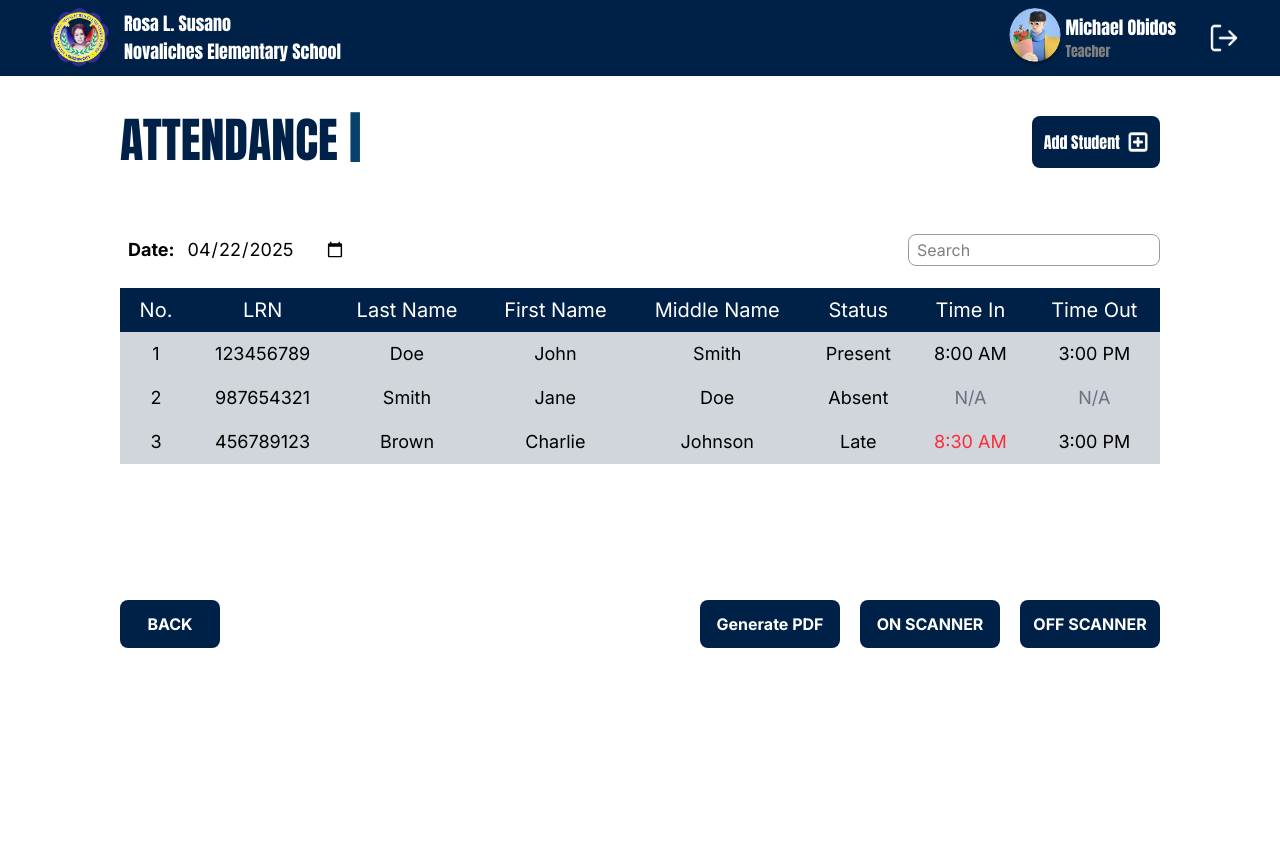
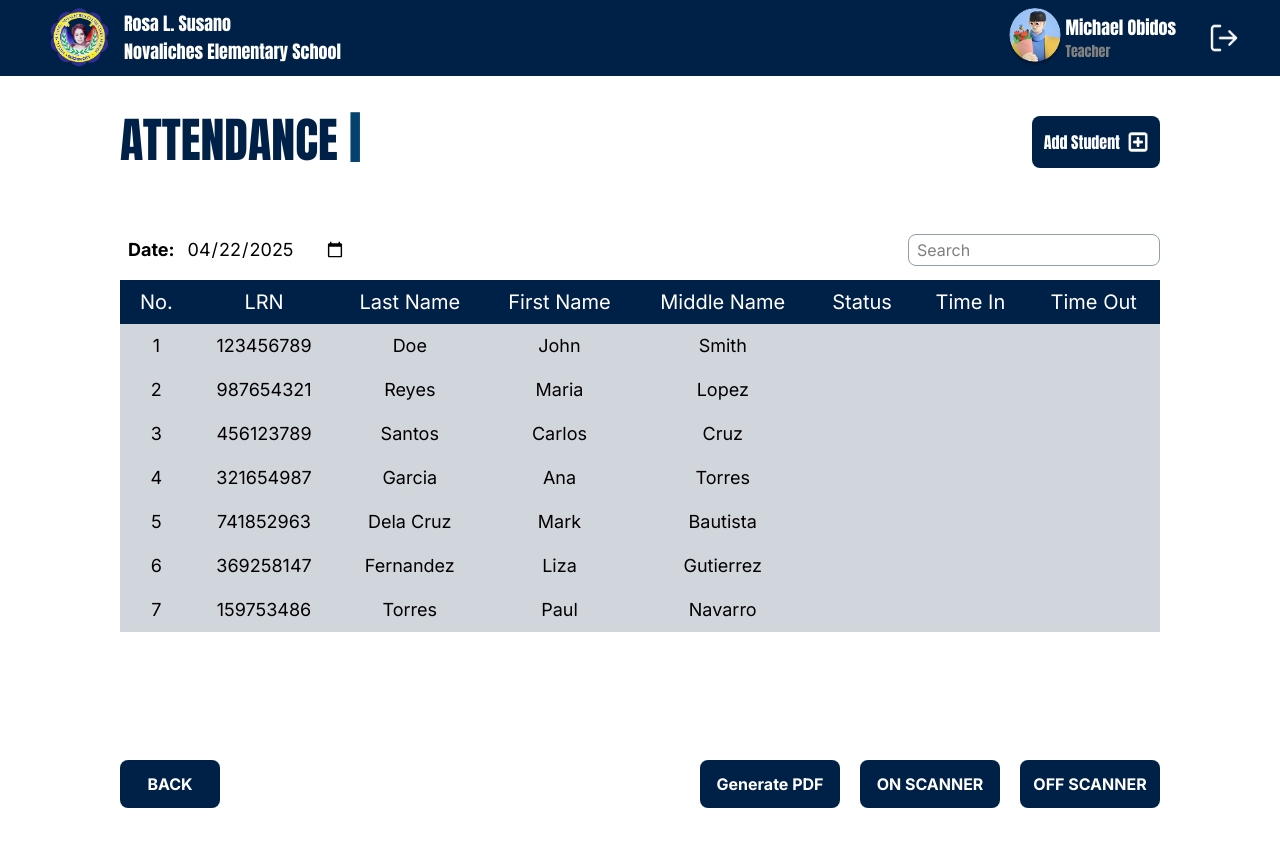
Before and after one commit to Kael1817/HCI-KID-SAFE, a React (Vite) app: page /attendance in a window 1280 px wide. Before the commit the page ends 800 px from the top, so only its background shows below. Built offline with nearby package versions, Linux system fonts and the light colour scheme.

Commit message:
fix the tables(InfoTable)

```diff
--- /dev/null
+++ b/src/Components/InfoTable.jsx
@@ -0,0 +1,111 @@
+import { useState } from "react";
+
+function InfoTable({ columns, data }) {
+  const [showModal, setShowModal] = useState(false);
+  const [selectedRow, setSelectedRow] = useState(null);
+
+  const handleCellClick = (rowData) => {
+    setSelectedRow({ ...rowData }); // make a copy for editing
+    setShowModal(true);
+  };
+
+  const closeModal = () => {
+    setShowModal(false);
+    setSelectedRow(null);
+  };
+
+  const handleChange = (e, key) => {
+    setSelectedRow({ ...selectedRow, [key]: e.target.value });
+  };
+
+  const handleUpdate = () => {
+    console.log("Updated data:", selectedRow);
+    // Add your update logic here (e.g. send to backend or update parent state)
+    closeModal();
+  };
+
+  return (
+    <div className="info-table relative">
+      <table className="w-full border-collapse text-center">
+        <thead>
+          <tr className="bg-primary text-white text-xl">
+            {columns.map((column, index) => (
+              <th key={index} className="px-4 py-2">{column.header}</th>
+            ))}
+          </tr>
+        </thead>
+        <tbody>
+          {data.map((row, rowIndex) => (
+            <tr
+              key={rowIndex}
+              className="bg-gray-300 text-lg cursor-pointer transition-all duration-200 hover:bg-blue-400 hover:shadow-md hover:font-semibold"
+              onClick={() => handleCellClick(row)}
+            >
+              {columns.map((column, colIndex) => (
+                <td key={colIndex} className="px-4 py-2">{row[column.accessor]}</td>
+              ))}
+            </tr>
+          ))}
+        </tbody>
+      </table>
+
+      {showModal && selectedRow && (
+        <div className="fixed top-0 left-0 w-full h-full bg-secondary bg-opacity-90 flex items-center justify-center z-50">
+          <div className="bg-white p-6 rounded-lg shadow-lg w-[1000px] max-h-[90vh] overflow-y-auto ">
+            <h2 className="text-xl font-bold text-primary mb-3 text-center">STUDENT INFORMATION</h2>
+            {columns.map((col, index) => (
+              <div key={index} className="mb-3 text-left flex gap-2 items-center">
+                <label className="flex w-40 font-semibold text-sm mb-1">{col.header}</label>
+                {/* Check if the column is one of the editable text fields */}
+                {["id", "name", "last name", "middle name", "lrn"].includes(col.accessor) ? (
+                  <input
+                    type="text"
+                    value={selectedRow[col.accessor]}
+                    onChange={(e) => handleChange(e, col.accessor)}
+                    className="flex w-full border border-gray-400 rounded px-3 py-1"
+                  />
+                ) : col.accessor === "status" ? (
+                  <select
+                    value={selectedRow[col.accessor]}
+                    onChange={(e) => handleChange(e, col.accessor)}
+                    className="flex w-full border border-gray-400 rounded px-3 py-1"
+                  >
+                    <option value="Absent">Absent</option>
+                    <option value="Present">Present</option>
+                    <option value="Late">Late</option>
+                  </select>
+                ) : col.accessor === "timeIn" || col.accessor === "timeOut" ? (
+                  <input
+                    type="time"
+                    value={selectedRow[col.accessor]}
+                    onChange={(e) => handleChange(e, col.accessor)}
+                    className="flex w-full border border-gray-400 rounded px-3 py-1"
+                  />
+                ) : (
+                  <span>{selectedRow[col.accessor]}</span>
+                )}
+              </div>
+            ))}
+
+            <div className="flex justify-end gap-3 mt-4">
+              <button
+                onClick={closeModal}
+                className="bg-gray-500 text-white py-2 px-4 rounded hover:bg-gray-600"
+              >
+                Cancel
+              </button>
+              <button
+                onClick={handleUpdate}
+                className="bg-primary text-white py-2 px-4 rounded hover:bg-blue-700"
+              >
+                Update
+              </button>
+            </div>
+          </div>
+        </div>
+      )}
+    </div>
+  );
+}
+
+export default InfoTable;
--- a/src/Components/Tables.jsx
+++ b/src/Components/Tables.jsx
@@ -5,6 +5,9 @@ function Table({ columns, data }) {
 
   return (
     <div className="py-2 max-h-[500px] overflow-y-auto">
+      <dialog className="modal">
+        <h1>THIS IS A MODAL</h1>
+      </dialog>
       <table className="w-full border-collapse text-center">
         <thead>
           <tr className="bg-primary text-white text-xl">
@@ -29,15 +32,6 @@ function Table({ columns, data }) {
                 const cellValue = row[column.accessor];
                 let cellStyle = "";
 
-                // Apply styles based on status
-                if (column.accessor === "timeIn" || column.accessor === "timeOut") {
-                  if (row.status === "Late" && column.accessor === "timeIn") {
-                    cellStyle = "text-red-500";
-                  } else if (row.status === "Absent") {
-                    cellStyle = "text-gray-500";
-                  }
-                }
-
                 return (
                   <td key={colIndex} className={`px-4 py-2 ${cellStyle}`}>
                     {cellValue}
--- a/src/Pages/Attendance.jsx
+++ b/src/Pages/Attendance.jsx
@@ -3,6 +3,8 @@ import { useLocation } from "react-router-dom";
 import add from "../assets/add-icon.png";
 import Table from "../Components/Tables";
 import { useNavigate } from "react-router-dom";
+import InfoTable from "../Components/InfoTable";
+import StudentsData from "../data/student.json"
 
 function Attendance() {
   const location = useLocation();
@@ -10,9 +12,12 @@ function Attendance() {
   const navigate = useNavigate();
 
   const today = new Date().toISOString().split('T')[0];
+
   const back = () => {
     navigate("/class-section");
   }
+
+
 
   return (
     <div>
@@ -30,18 +35,14 @@ function Attendance() {
           <input type="text" placeholder="Search" className="border border-secondary rounded-lg text-md h-8 p-2" />
         </div>
         <div className="py-2 max-h-[500px] overflow-y-auto mb-30">
-        <Table
-          data={[
-            {no:1 , lrn: "123456789", lastName: "Doe", firstName: "John", middleName: "Smith", status: "Present", timeIn: "8:00 AM", timeOut: "3:00 PM"},
-            {no:2 , lrn: "987654321", lastName: "Smith", firstName: "Jane", middleName: "Doe", status: "Absent", timeIn: "N/A", timeOut: "N/A"},
-            {no:3 , lrn: "456789123", lastName: "Brown", firstName: "Charlie", middleName: "Johnson", status: "Late", timeIn: "8:30 AM", timeOut: "3:00 PM"},
-          ]}
+        <InfoTable
+          data={StudentsData}
           columns={[
-            { header: "No.", accessor: "no" },
+            { header: "No.", accessor: "id" },
             { header: "LRN", accessor: "lrn" },
-            { header: "Last Name", accessor: "lastName" },
-            { header: "First Name", accessor: "firstName" },
-            { header: "Middle Name", accessor: "middleName" },
+            { header: "Last Name", accessor: "last name" },
+            { header: "First Name", accessor: "name" },
+            { header: "Middle Name", accessor: "middle name" },
             { header: "Status", accessor: "status" },
             { header: "Time In", accessor: "timeIn" },
             { header: "Time Out", accessor: "timeOut" },
--- /dev/null
+++ b/src/data/student.json
@@ -0,0 +1,86 @@
+[
+  {
+    "id": 1,
+    "name": "John",
+    "last name": "Doe",
+    "middle name": "Smith",
+    "lrn": "123456789",
+    "section": "Rizal",
+    "adviser": "Mr. Santos",
+    "parent's name": "Jane Doe",
+    "parent's contact": "09123456789",
+    "address": "123 Main St, Cityville"
+  },
+  {
+    "id": 2,
+    "name": "Maria",
+    "last name": "Reyes",
+    "middle name": "Lopez",
+    "lrn": "987654321",
+    "section": "Bonifacio",
+    "adviser": "Ms. Gomez",
+    "parent's name": "Carlos Reyes",
+    "parent's contact": "09987654321",
+    "address": "456 Park Ave, Townsville"
+  },
+  {
+    "id": 3,
+    "name": "Carlos",
+    "last name": "Santos",
+    "middle name": "Cruz",
+    "lrn": "456123789",
+    "section": "Luna",
+    "adviser": "Mr. Dela Cruz",
+    "parent's name": "Lucia Santos",
+    "parent's contact": "09112223344",
+    "address": "789 Elm St, Suburbia"
+  },
+  {
+    "id": 4,
+    "name": "Ana",
+    "last name": "Garcia",
+    "middle name": "Torres",
+    "lrn": "321654987",
+    "section": "Mabini",
+    "adviser": "Ms. Rivera",
+    "parent's name": "Mario Garcia",
+    "parent's contact": "09223334455",
+    "address": "101 Pine Rd, Villagetown"
+  },
+  {
+    "id": 5,
+    "name": "Mark",
+    "last name": "Dela Cruz",
+    "middle name": "Bautista",
+    "lrn": "741852963",
+    "section": "Aguinaldo",
+    "adviser": "Mr. Martinez",
+    "parent's name": "Elena Dela Cruz",
+    "parent's contact": "09445556677",
+    "address": "202 Maple Ln, Countryside"
+  },
+  {
+    "id": 6,
+    "name": "Liza",
+    "last name": "Fernandez",
+    "middle name": "Gutierrez",
+    "lrn": "369258147",
+    "section": "Del Pilar",
+    "adviser": "Ms. Santiago",
+    "parent's name": "Pedro Fernandez",
+    "parent's contact": "09557778899",
+    "address": "303 Oak Blvd, Barangay Uno"
+  },
+  {
+    "id": 7,
+    "name": "Paul",
+    "last name": "Torres",
+    "middle name": "Navarro",
+    "lrn": "159753486",
+    "section": "Malvar",
+    "adviser": "Mr. Pascual",
+    "parent's name": "Alicia Torres",
+    "parent's contact": "09668889900",
+    "address": "404 Birch Cir, Sitio Dos"
+  }
+]
```
